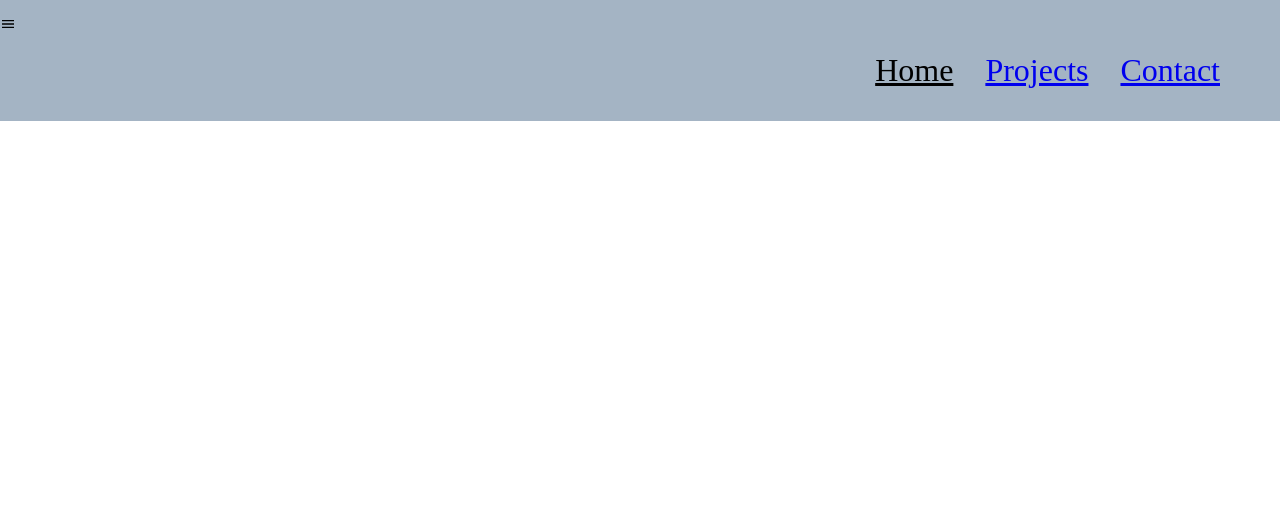
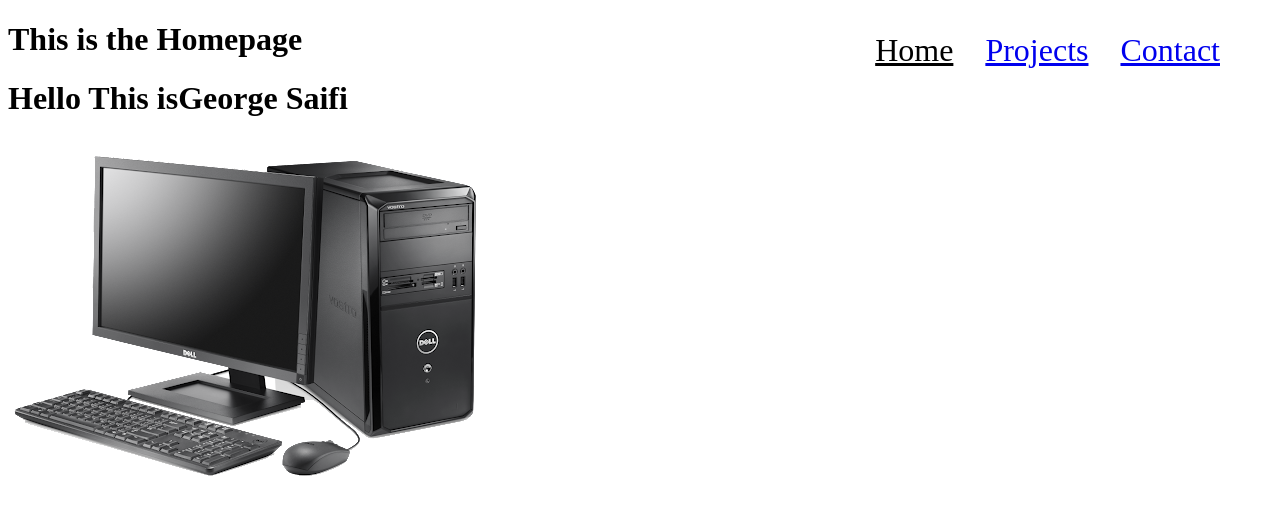
Before and after one commit to GeorgeSai/portfolio, a React (Create React App) app: page / in a window 1280 px wide. Shown: the top 514 px of the page. Built offline with nearby package versions, Linux system fonts and the light colour scheme.

Commit message:
CompletedNavMenu

```diff
--- /dev/null
+++ b/src/Components/HeroSection.js
@@ -0,0 +1,18 @@
+import React from 'react'
+import HeroImg from '../Images/comp2.png';
+
+export default function HeroSection() {
+    return (
+        <div>
+            <div className="container">
+                <h1 className = "heroheading">
+                <span>Hello This is</span>
+                <span>George Saifi</span>
+                </h1>
+                <div className="heroimg">
+                    <img src={HeroImg} alt="There"/>
+                </div>
+            </div>
+        </div>
+    );
+}
--- a/src/Components/Navmenu.js
+++ b/src/Components/Navmenu.js
@@ -11,7 +11,7 @@ top: 0;
 left: 0;
 width: 100%;
 padding: 1rem 0;
-background: #a4b4c4;
+${'' /* background: #a4b4c4; */}
 ul{
     max-width: 1200px;
     margin: 0 auto;
@@ -45,11 +45,18 @@ ul{
     cursor: pointer;
     display: none;
     outline:none;
+    *{
+        pointer-events: none;
+    }
 }
 .closeNavIcon{
     display: none;
 }
 @media only screen and (max-width: 768px){
+    padding: 0;
+    .hide-item{
+        transform: translateY(calc(-100% - var(--top)));
+    }
     .mobile-menu-icon{
         display:block;
     }
@@ -86,11 +93,17 @@ export default function Navmenu(){
     const[showNav, SetShowNav] = useState(false);
     return(
         <NavmenuStyles>
-        <div classname="mobile-menu-icon">
-         <MdMenu></MdMenu>
+        <div className="mobile-menu-icon"
+            onClick={()=>SetShowNav(!showNav)}
+            role="button"
+            onKeyDown={()=>SetShowNav(!showNav)}
+            tabIndex={0}
+        >
+         <MdMenu />
         </div>
             <ul className={!showNav ? 'navItems hide-item': 'navItems'}>
-            <div className="closeNavIcon"
+            <div
+            className="closeNavIcon"
             onClick={()=>SetShowNav(!showNav)}
             role="button"
             onKeyDown={()=>SetShowNav(!showNav)}
@@ -98,13 +111,29 @@ export default function Navmenu(){
                 <MdClose />
             </div>
                 <li>
-                <NavLink to="/" exact>Home</NavLink>
+                <NavLink to="/" exact
+                onClick={()=>SetShowNav(!showNav)}
+            role="button"
+            onKeyDown={()=>SetShowNav(!showNav)}
+            tabIndex={0}
+
+                >Home</NavLink>
                 </li>
                 <li>
-                <NavLink to="/Projects">Projects</NavLink>
+                <NavLink to="/Projects"
+                onClick={()=>SetShowNav(!showNav)}
+            role="button"
+            onKeyDown={()=>SetShowNav(!showNav)}
+            tabIndex={0}
+                >Projects</NavLink>
                 </li>
                 <li>
-                <NavLink to="/contact">Contact</NavLink>
+                <NavLink to="/contact"
+                onClick={()=>SetShowNav(!showNav)}
+            role="button"
+            onKeyDown={()=>SetShowNav(!showNav)}
+            tabIndex={0}
+                >Contact</NavLink>
                 </li>
             </ul>
         </NavmenuStyles>
--- a/src/Pages/Home.js
+++ b/src/Pages/Home.js
@@ -1,9 +1,11 @@
 import React from 'react'
+import HeroSection from '../Components/HeroSection';
 
 export default function Home() {
     return (
         <div>
             <h1>This is the Homepage</h1>
+            <HeroSection />
         </div>
     );
 }
```
Also changed, not shown: src/Images/comp.jpg (added), src/Images/comp2.png (added).
